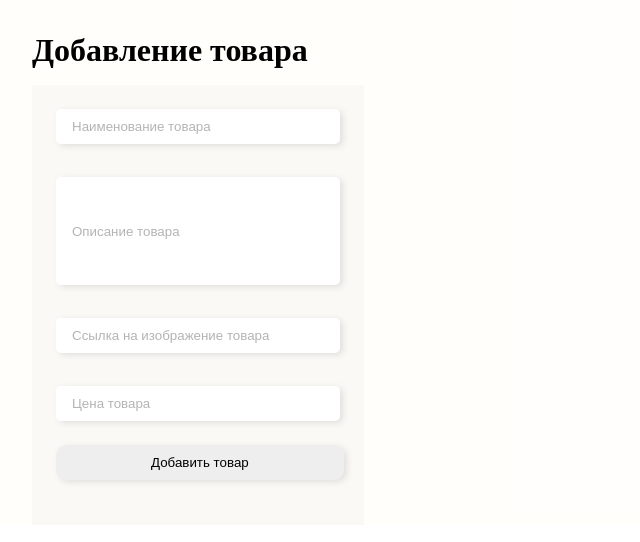
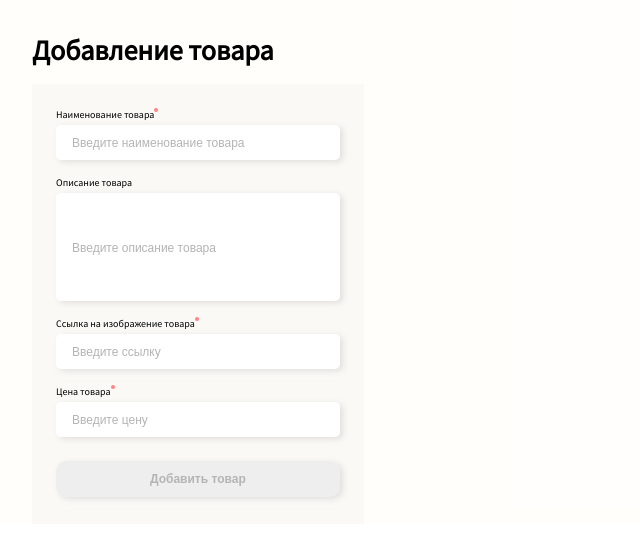
Before and after one commit to w0pro/shop, a Vue app: page / in a window 1280 px wide. Shown: the top 542 px of the page, without its empty margins (0-640 px from the left). Built offline with nearby package versions, Linux system fonts and the light colour scheme.

Commit message:
feat: complete form to shop

```diff
--- a/public/index.css
+++ b/public/index.css
@@ -6,6 +6,7 @@
 
 body {
   width: 100%;
+  font-family: "Source Sans Pro", sans-serif;
 }
 
 .container {
--- a/public/index.html
+++ b/public/index.html
@@ -5,7 +5,11 @@
     <meta http-equiv="X-UA-Compatible" content="IE=edge">
     <meta name="viewport" content="width=device-width,initial-scale=1.0">
     <link rel="icon" href="<%= BASE_URL %>favicon.ico">
-      <link rel="stylesheet" href="index.css">
+    <link rel="stylesheet" href="index.css">
+      <link rel="preconnect" href="https://fonts.googleapis.com">
+      <link rel="preconnect" href="https://fonts.gstatic.com" crossorigin>
+      <link href="https://fonts.googleapis.com/css2?family=Source+Sans+Pro:ital,
+      wght@0,200;0,300;0,400;0,600;0,700;0,900;1,200;1,300;1,400;1,600;1,700;1,900&display=swap" rel="stylesheet">
     <title><%= htmlWebpackPlugin.options.title %></title>
   </head>
   <body>
--- a/public/index.sass
+++ b/public/index.sass
@@ -5,6 +5,7 @@
 
 body
   width: 100%
+  font-family: 'Source Sans Pro', sans-serif
 
 .container
   max-width: 1440px
--- a/src/components/Shop-Window.vue
+++ b/src/components/Shop-Window.vue
@@ -21,11 +21,13 @@ export default {
 </script>
 
 <style scoped lang="sass">
+.shop-table
+  margin: 0 32px
 
 h1
   padding: 32px 0 16px
+  font-size: 28px
+  font-weight: 600
 
-.shop-table
-  margin: 0 32px
 
 </style>
--- a/src/components/ShopElements/Shop-Form.vue
+++ b/src/components/ShopElements/Shop-Form.vue
@@ -3,15 +3,26 @@
     <form action="" class="form" >
       <ul class="input-list">
         <li v-for="item in paramInput" :key="item.id">
-          <label :for="item.id" class="placeholder">
-            <input class="input" type="text" :id="item.id"
-                                v-model="formFields[item.id]"
+          <label :for="item.id">
+            <div class="label">
+              <p>{{item.label}}
+              </p>
+              <div v-if="item.iconLabel" class="icon-label">
+              </div>
+            </div>
+            <input class="input" :type="item.type" :id="item.id"
+                                v-model.trim="formFields[item.id]"
                                :style="{width:item.width, height:item.height,
                                marginBottom:item.marginB}"
-                               :placeholder="item.placeholder">
+                               :placeholder="item.placeholder"
+                               :class="{error: item.error}">
           </label>
         </li>
-        <button class="btn-add">Добавить товар</button>
+        <button
+          type="submit" class="btn-add" :class="{__active:toogle}"
+          @click.prevent="addCard()">
+          Добавить товар
+        </button>
       </ul>
     </form>
 
@@ -26,31 +37,48 @@ export default {
 
   data() {
     return {
+      cards: [],
       paramInput: [
         {
-          placeholder: 'Наименование товара',
+          label: 'Наименование товара',
           id: 'name',
           width: '100%',
-          marginB: '33px',
+          marginB: '16px',
+          placeholder: 'Введите наименование товара',
+          iconLabel: true,
+          error: false,
+          type: 'text',
         },
         {
-          placeholder: 'Описание товара',
+          label: 'Описание товара',
           id: 'info',
           width: '100%',
           height: '108px',
-          marginB: '33px',
+          marginB: '16px',
+          placeholder: 'Введите описание товара',
+          iconLabel: false,
+          error: false,
+          type: 'text',
         },
         {
-          placeholder: 'Ссылка на изображение товара',
+          label: 'Ссылка на изображение товара',
           id: 'link',
           width: '100%',
-          marginB: '33px',
+          marginB: '16px',
+          placeholder: 'Введите ссылку',
+          iconLabel: true,
+          error: false,
+          type: 'text',
         },
         {
-          placeholder: 'Цена товара',
+          label: 'Цена товара',
           id: 'cost',
           width: '100%',
           marginB: '24px',
+          placeholder: 'Введите цену',
+          iconLabel: true,
+          error: false,
+          type: 'number',
         },
       ],
       formFields: {
@@ -59,7 +87,55 @@ export default {
         link: '',
         cost: '',
       },
+      toogle: false,
     };
+  },
+  watch: {
+    formFields: {
+      deep: true,
+      handler(newVal) {
+        this.checkInp(newVal);
+      },
+    },
+  },
+  methods: {
+    // eslint-disable-next-line
+    addCard() {
+      const status = {};
+      // eslint-disable-next-line
+      for (let keyg in this.formFields) {
+        if (this.formFields[keyg].length !== 0 || keyg === 'info') {
+          status[keyg] = this.formFields[keyg];
+        } else {
+          this.paramInput.forEach((el, ind) => {
+            if (el.id === keyg) {
+              this.paramInput[ind].error = true;
+            }
+          });
+        }
+      }
+      if (Object.keys(status).length === 4) {
+        this.cards.push(status);
+        // eslint-disable-next-line
+        for (let field in this.formFields) {
+          this.formFields[field] = '';
+        }
+      }
+    },
+    checkInp(newVal) {
+      const res = new Set();
+      // eslint-disable-next-line
+      for (let inp in newVal) {
+        if (newVal[inp].length !== 0 || inp === 'info') {
+          // eslint-disable-next-line
+          res.add(inp);
+          // eslint-disable-next-line
+          res.size === 4 ? this.toogle = true : this.toogle = false;
+          // eslint-disable-next-line
+          this.paramInput.forEach(el => el.id === inp ? el.error = false : '');
+        }
+      }
+    },
   },
 };
 </script>
@@ -71,6 +147,12 @@ export default {
   background-color: rgba(0, 0, 0, 0.02)
   padding: 24px
 
+.label
+  display: flex
+  font-size: 10px
+  font-weight: 400
+  margin-bottom: 4px
+
 .input-list li
   list-style: none
 
@@ -81,29 +163,33 @@ export default {
   border: none
   outline: none
 
-.input:focus ~ .placeholder,
-.input:not(:placeholder-shown) ~ .placeholder
-  transform: translateY(-30px) translateX(10px) scale(0.75)
-
-.input:not(:placeholder-shown) ~ .placeholder
-  color: #808097
-
-.input:focus ~ .placeholder
-  color: #dc2f55
-
-.placeholder
-
-  transition: transform 200ms, color 200ms
-
 .input::placeholder
   color: #B4B4B4
+  font-size: 12px
+  font-weight: 400
 
 .btn-add
   width: max-content
-  padding: 10px 95px
+  padding: 11px 94px
   background-color: #EEEEEE
   border-radius: 10px
   filter: drop-shadow(3px 2px 3px rgba(0, 0, 0, 0.1))
   border: none
+  font-weight: 600
+  font-size: 12px
+  color: #B4B4B4
 
+.icon-label
+  width: 4px
+  height: 4px
+  border-radius: 50px
+  background-color: #FF8484
+
+.error
+  border: 1px solid #FF8484
+
+.__active
+  background-color: #7BAE73
+  color: #FFFFFF
+  cursor: pointer
 </style>
```
Also changed, not shown: 1 other file (tests, documents, lock files or other folders).
